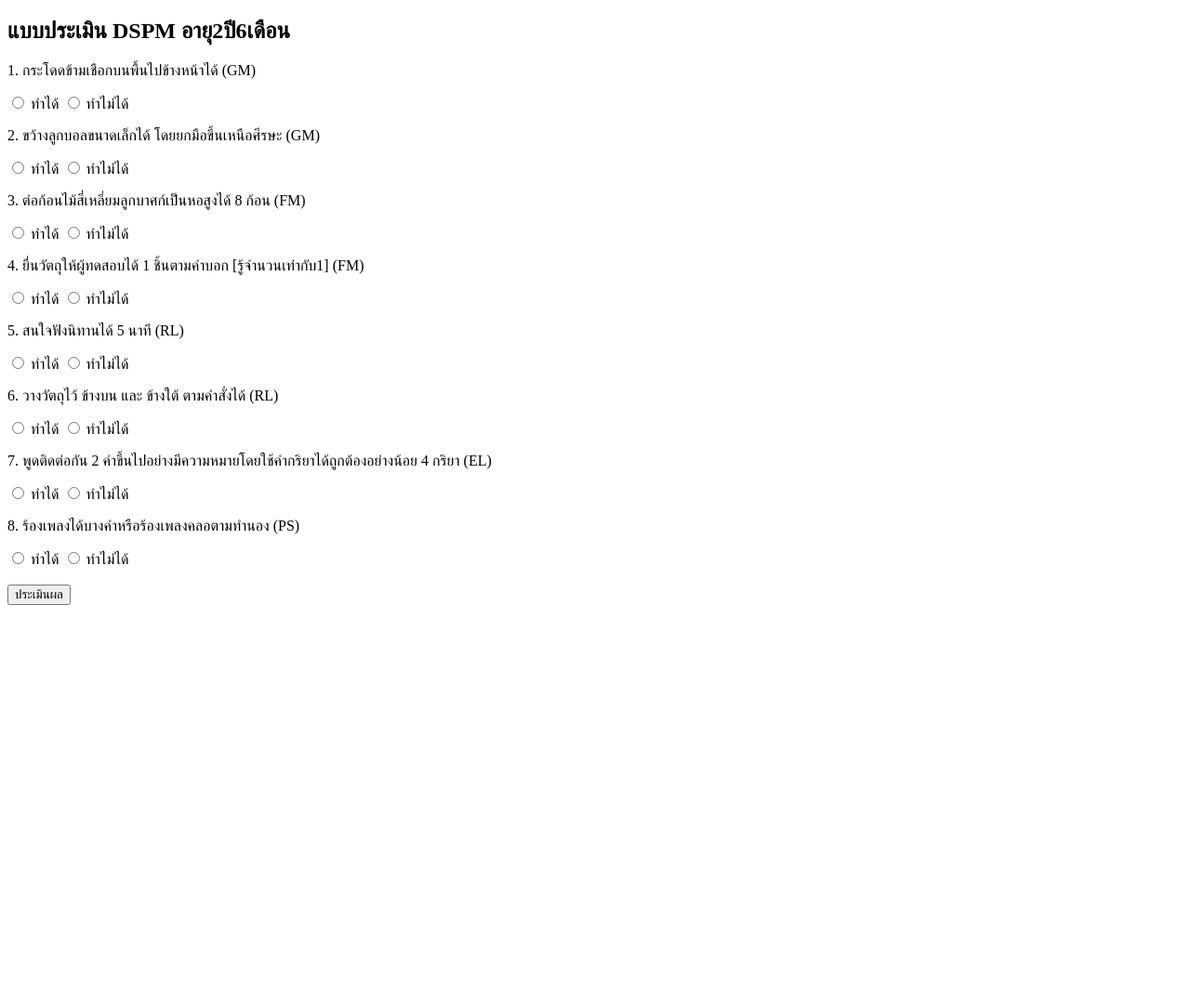
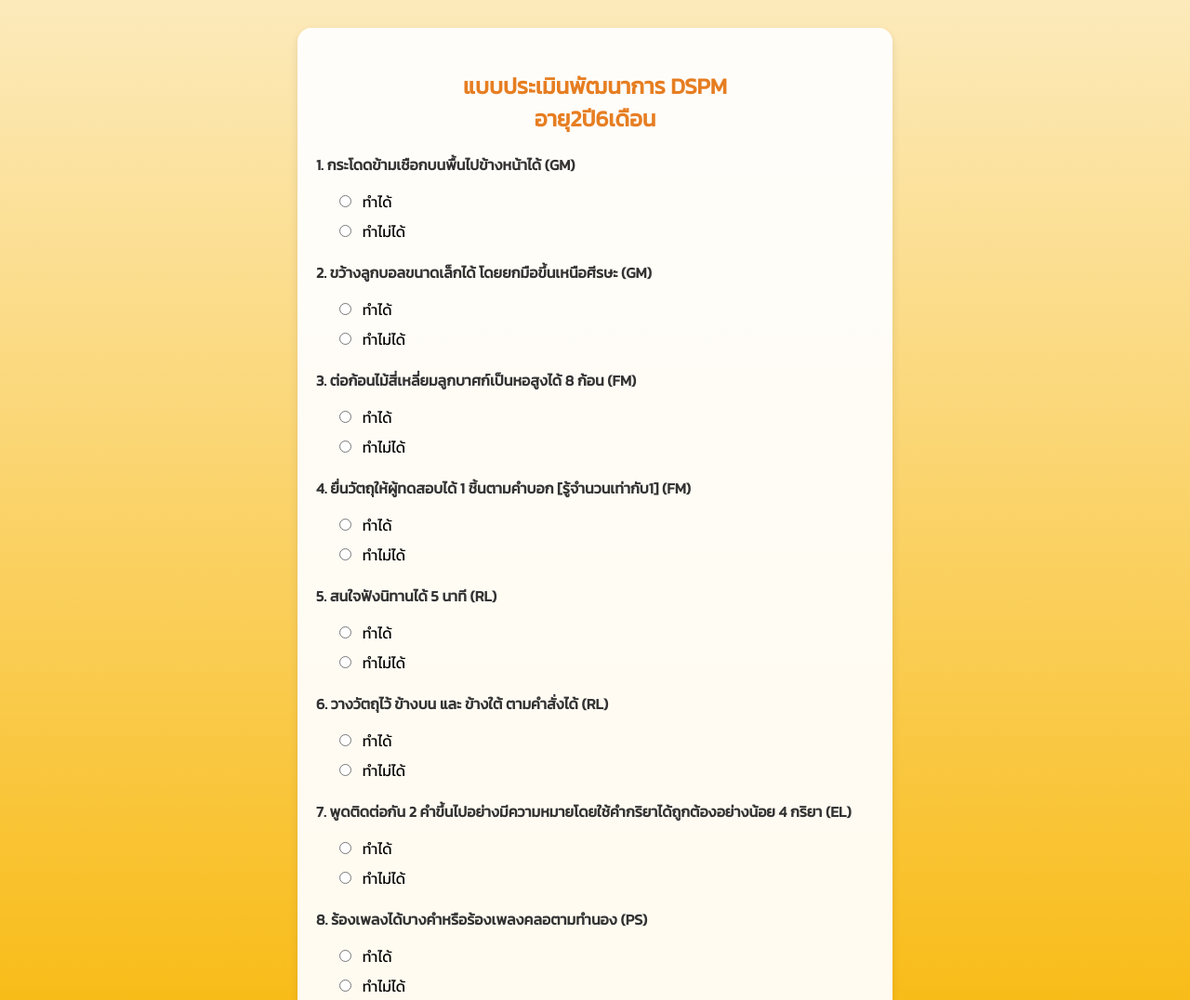
Before and after one commit to NamPCKPB/DSPM, a plain HTML site: page form-2y6m.html in a window 1280 px wide. Shown: the top 1076 px of the page at 93% size. Before the commit the page ends 800 px from the top, so only its background shows below. Drawn offline with Linux system fonts and the light colour scheme.

Commit message:
Add files via upload

```diff
--- a/form-2y6m.html
+++ b/form-2y6m.html
@@ -3,67 +3,146 @@
 <head>
   <meta charset="UTF-8">
   <title>DSPM - อายุ2ปี6เดือน</title>
+  <meta name="viewport" content="width=device-width, initial-scale=1">
+  <link href="https://fonts.googleapis.com/css2?family=Kanit&display=swap" rel="stylesheet">
+  <style>
+    body {
+      font-family: 'Kanit', sans-serif;
+      background: linear-gradient(to bottom, #fceabb, #f8b500);
+      margin: 0;
+      padding: 0;
+      display: flex;
+      justify-content: center;
+    }
+
+    .container {
+      background-color: #ffffffee;
+      width: 95%;
+      max-width: 600px;
+      margin: 30px auto;
+      padding: 25px 20px;
+      border-radius: 15px;
+      box-shadow: 0 4px 10px rgba(0, 0, 0, 0.1);
+    }
+
+    h2 {
+      text-align: center;
+      color: #e67e22;
+      margin-bottom: 20px;
+    }
+
+    p {
+      font-weight: bold;
+      margin-top: 20px;
+      color: #333;
+    }
+
+    label {
+      display: block;
+      margin-left: 20px;
+      margin-bottom: 8px;
+    }
+
+    input[type="radio"] {
+      margin-right: 8px;
+    }
+
+    button {
+      margin-top: 30px;
+      width: 100%;
+      background-color: #2ecc71;
+      color: white;
+      border: none;
+      padding: 15px;
+      font-size: 1.1em;
+      border-radius: 8px;
+      cursor: pointer;
+      transition: background-color 0.3s ease;
+    }
+
+    button:hover {
+      background-color: #27ae60;
+    }
+
+    #result {
+      margin-top: 25px;
+      font-size: 1.3em;
+      font-weight: bold;
+      color: #c0392b;
+      text-align: center;
+    }
+
+    .emoji {
+      font-size: 2em;
+      margin-right: 5px;
+    }
+  </style>
 </head>
 <body>
-  <h2>แบบประเมิน DSPM อายุ2ปี6เดือน</h2>
+
+  <div class="container">
+    <h2>แบบประเมินพัฒนาการ DSPM<br>อายุ2ปี6เดือน</h2>
     <form id="dspmForm">
       <p>1. กระโดดข้ามเชือกบนพื้นไปข้างหน้าได้ (GM) </p>
-    <input type="radio" name="q1" value="1"> ทำได้
-    <input type="radio" name="q1" value="0"> ทำไม่ได้
+      <label><input type="radio" name="q1" value="1"> ทำได้</label>
+      <label><input type="radio" name="q1" value="0"> ทำไม่ได้</label>
 
       <p>2. ขว้างลูกบอลขนาดเล็กได้ โดยยกมือขึ้นเหนือศีรษะ (GM) </p>
-    <input type="radio" name="q2" value="1"> ทำได้
-    <input type="radio" name="q2" value="0"> ทำไม่ได้
+      <label><input type="radio" name="q2" value="1"> ทำได้</label>
+      <label><input type="radio" name="q2" value="0"> ทำไม่ได้</label>
 
-    <p>3. ต่อก้อนไม้สี่เหลี่ยมลูกบาศก์เป็นหอสูงได้ 8 ก้อน  (FM) </p>
-    <input type="radio" name="q3" value="1"> ทำได้
-    <input type="radio" name="q3" value="0"> ทำไม่ได้
+      <p>3. ต่อก้อนไม้สี่เหลี่ยมลูกบาศก์เป็นหอสูงได้ 8 ก้อน (FM) </p>
+      <label><input type="radio" name="q3" value="1"> ทำได้</label>
+      <label><input type="radio" name="q3" value="0"> ทำไม่ได้</label>
 
-    <p>4. ยื่นวัตถุให้ผู้ทดสอบได้ 1 ชิ้นตามคำบอก [รู้จำนวนเท่ากับ1]  (FM) </p>
-    <input type="radio" name="q4" value="1"> ทำได้
-    <input type="radio" name="q4" value="0"> ทำไม่ได้
+      <p>4. ยื่นวัตถุให้ผู้ทดสอบได้ 1 ชิ้นตามคำบอก [รู้จำนวนเท่ากับ1] (FM) </p>
+      <label><input type="radio" name="q4" value="1"> ทำได้</label>
+      <label><input type="radio" name="q4" value="0"> ทำไม่ได้</label>
 
       <p>5. สนใจฟังนิทานได้ 5 นาที (RL) </p>
-    <input type="radio" name="q5" value="1"> ทำได้
-    <input type="radio" name="q5" value="0"> ทำไม่ได้
+      <label><input type="radio" name="q5" value="1"> ทำได้</label>
+      <label><input type="radio" name="q5" value="0"> ทำไม่ได้</label>
 
       <p>6. วางวัตถุไว้ ข้างบน และ ข้างใต้ ตามคำสั่งได้ (RL) </p>
-    <input type="radio" name="q6" value="1"> ทำได้
-    <input type="radio" name="q6" value="0"> ทำไม่ได้
+      <label><input type="radio" name="q6" value="1"> ทำได้</label>
+      <label><input type="radio" name="q6" value="0"> ทำไม่ได้</label>
 
       <p>7. พูดติดต่อกัน 2 คำขึ้นไปอย่างมีความหมายโดยใช้คำกริยาได้ถูกต้องอย่างน้อย 4 กริยา (EL) </p>
-    <input type="radio" name="q7" value="1"> ทำได้
-    <input type="radio" name="q7" value="0"> ทำไม่ได้
+      <label><input type="radio" name="q7" value="1"> ทำได้</label>
+      <label><input type="radio" name="q7" value="0"> ทำไม่ได้</label>
 
       <p>8. ร้องเพลงได้บางคำหรือร้องเพลงคลอตามทำนอง (PS) </p>
-    <input type="radio" name="q8" value="1"> ทำได้
-    <input type="radio" name="q8" value="0"> ทำไม่ได้
+      <label><input type="radio" name="q8" value="1"> ทำได้</label>
+      <label><input type="radio" name="q8" value="0"> ทำไม่ได้</label>
 
-    <br><br>
       <button type="button" onclick="calculateResult()">ประเมินผล</button>
     </form>
 
-  <h3 id="result"></h3>
+    <div id="result"></div>
+  </div>
 
   <script>
     function calculateResult() {
       let score = 0;
       for (let i = 1; i <= 8; i++) {
-        const val = document.querySelector('input[name="q' + i + '"]:checked');
-        if (val) score += parseInt(val.value);
+        const selected = document.querySelector(`input[name="q${i}"]:checked`);
+        if (selected) {
+          score += parseInt(selected.value);
+        }
       }
 
-      let result = "";
+      let resultText = "";
       if (score >= 7) {
-        result = "✅ พัฒนาการปกติ (ตรงกับปิงปองจราจรชีวิต7สี=สีขาว)";
+        resultText = '<span class="emoji">✅</span>พัฒนาการปกติ (สีขาว)';
       } else if (score == 6) {
-        result = "⚠️ เสี่ยงล่าช้า";
+        resultText = '<span class="emoji">⚠️</span>มีความเสี่ยงล่าช้า (สีเหลือง)';
       } else {
-        result = "❗ ควรส่งต่อผู้เชี่ยวชาญ";
+        resultText = '<span class="emoji">❗</span>ควรส่งต่อผู้เชี่ยวชาญ (สีแดง)';
       }
 
-      document.getElementById("result").innerText = result;
+      document.getElementById("result").innerHTML = resultText;
     }
   </script>
+
 </body>
 </html>
```
Lines whose indentation alone changed are shown as unchanged.
